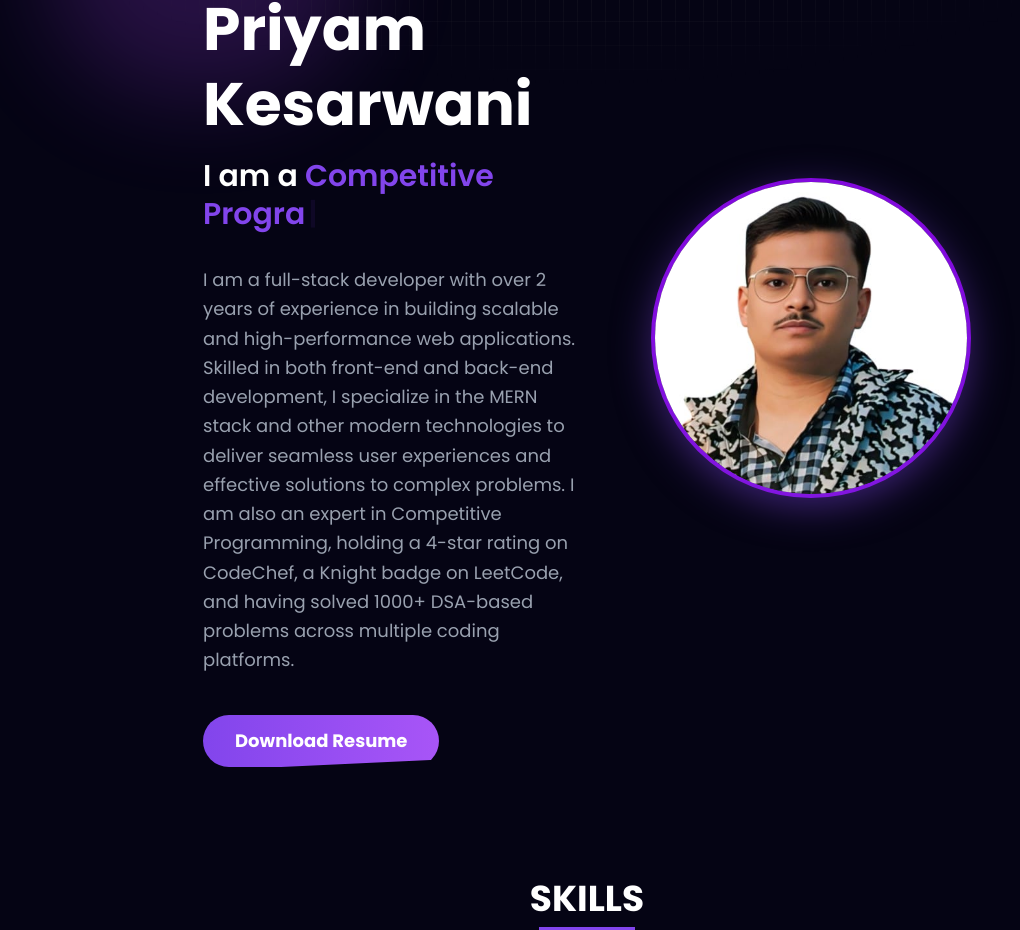
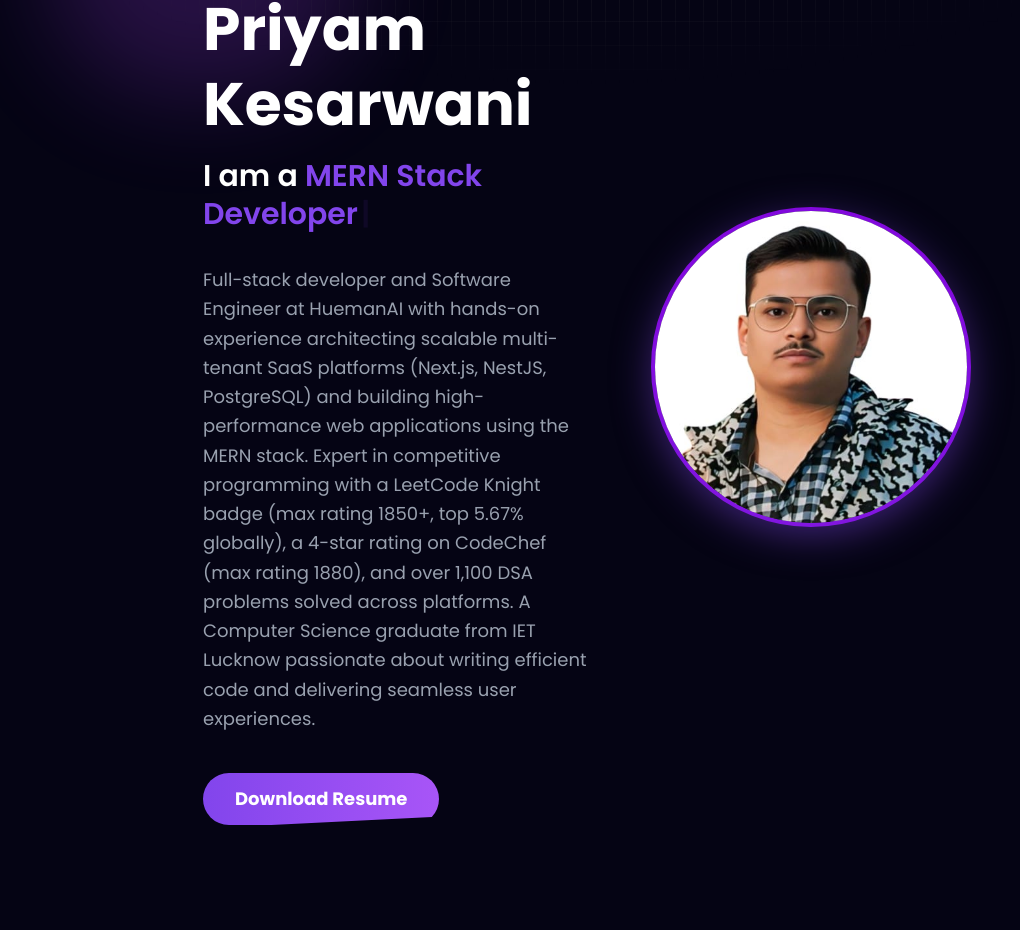
Before and after one commit to Priyam-Kesarwani/My_Portfolio, a React (Vite) app: page / in a window 1280 px wide. Shown: the part 315-1245 px from the top of the page, without its empty margins (53-1073 px from the left). Built offline with nearby package versions, Linux system fonts and the light colour scheme.

Commit message:
Update About section with recent experience and achievements

```diff
--- a/src/components/About/About.jsx
+++ b/src/components/About/About.jsx
@@ -28,9 +28,9 @@ const About = () => {
             <span className="text-[#8245ec]">
               <Typewriter
                 words={[
+                  "Software Engineer",
                   "MERN Stack Developer",
                   "Competitive Programmer",
-                  "Expert in Coding",
                 ]}
                 loop={true}
                 cursor
@@ -42,7 +42,7 @@ const About = () => {
             </span>
           </h3>
           <p className="text-base sm:text-lg md:text-lg text-gray-400 mb-10 mt-8 leading-relaxed">
-           I am a full-stack developer with over 2 years of experience in building scalable and high-performance web applications. Skilled in both front-end and back-end development, I specialize in the MERN stack and other modern technologies to deliver seamless user experiences and effective solutions to complex problems. I am also an expert in Competitive Programming, holding a 4-star rating on CodeChef, a Knight badge on LeetCode, and having solved 1000+ DSA-based problems across multiple coding platforms.
+           Full-stack developer and Software Engineer at HuemanAI with hands-on experience architecting scalable multi-tenant SaaS platforms (Next.js, NestJS, PostgreSQL) and building high-performance web applications using the MERN stack. Expert in competitive programming with a LeetCode Knight badge (max rating 1850+, top 5.67% globally), a 4-star rating on CodeChef (max rating 1880), and over 1,100 DSA problems solved across platforms. A Computer Science graduate from IET Lucknow passionate about writing efficient code and delivering seamless user experiences.
           </p>
 
           {/* Download Resume Button */}
```
